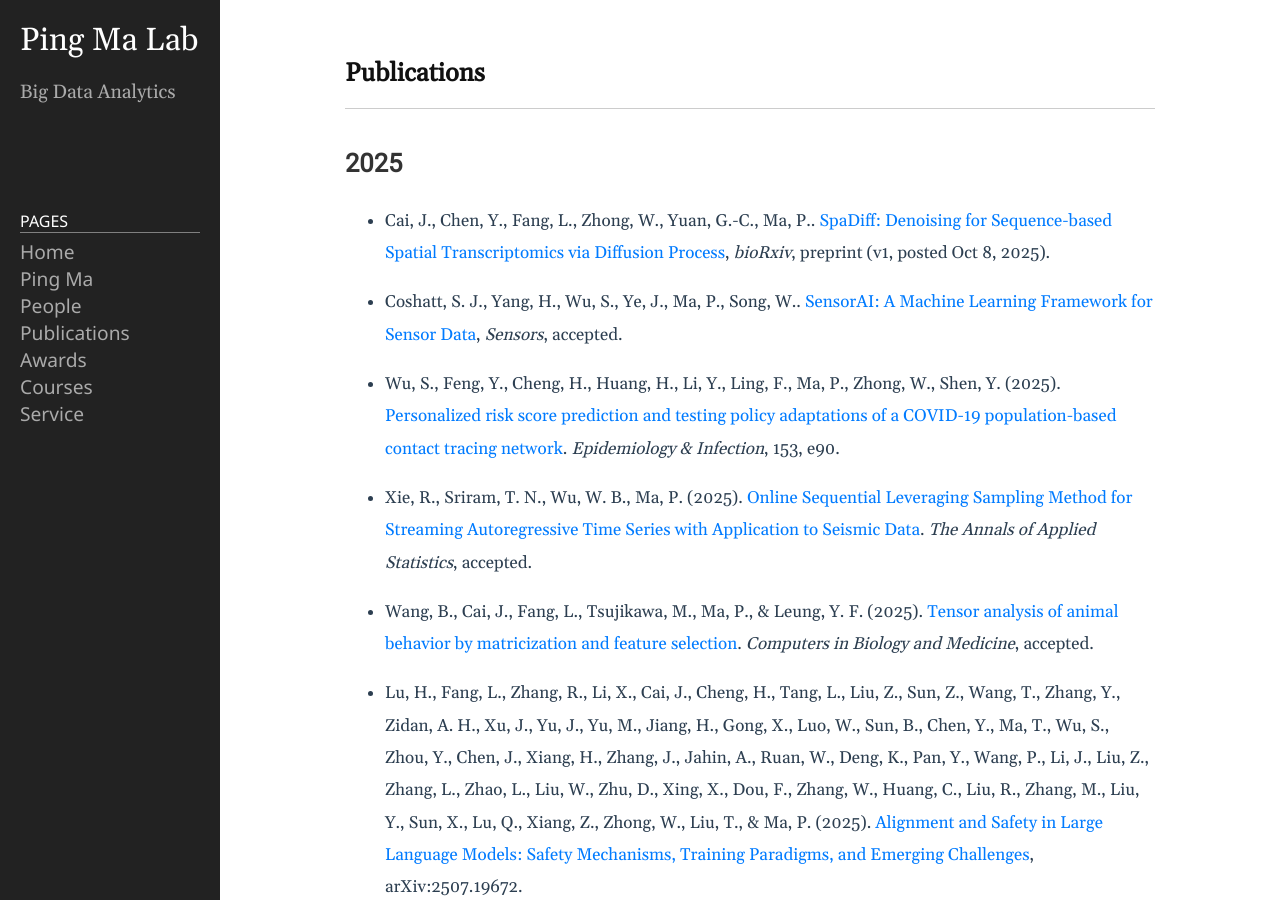
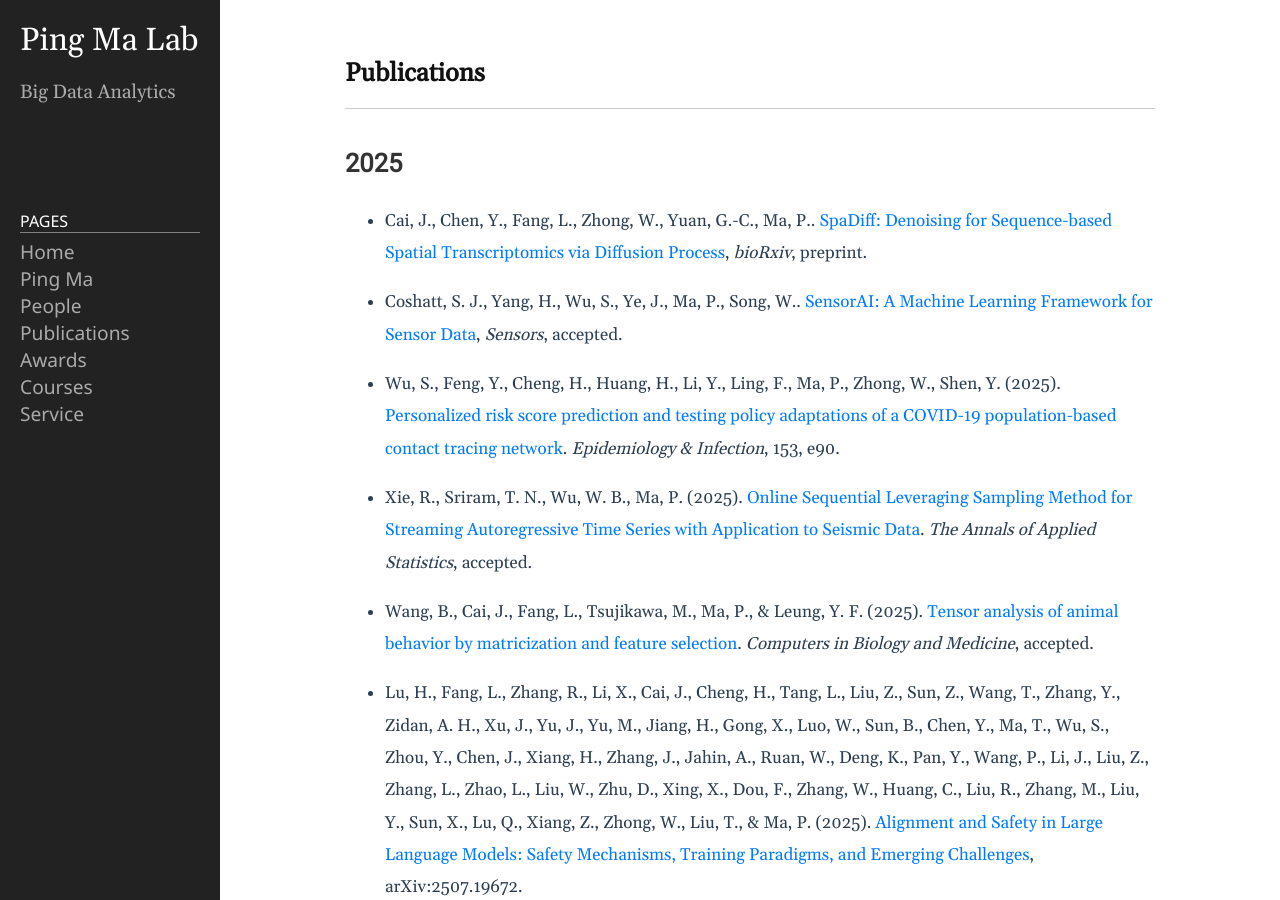
Before and after one commit to BDALpingio/BDALpingio.github.io, a Jekyll site: the page built from 3_publications.md, in a window 1280 px wide and 900 px high. Built offline with Jekyll 4.4.1, drawn with Linux system fonts in a browser that asks for light colours.

Commit message:
Update 3_publications.md

```diff
--- a/3_publications.md
+++ b/3_publications.md
@@ -5,7 +5,7 @@
 ---
 
 ## 2025
-- Cai, J., Chen, Y., Fang, L., Zhong, W., Yuan, G.-C., Ma, P.. [SpaDiff: Denoising for Sequence-based Spatial Transcriptomics via Diffusion Process](https://www.biorxiv.org/content/10.1101/2025.10.07.681011v1), _bioRxiv_, preprint (v1, posted Oct 8, 2025).
+- Cai, J., Chen, Y., Fang, L., Zhong, W., Yuan, G.-C., Ma, P.. [SpaDiff: Denoising for Sequence-based Spatial Transcriptomics via Diffusion Process](https://www.biorxiv.org/content/10.1101/2025.10.07.681011v1), _bioRxiv_, preprint.
 
 - Coshatt, S. J., Yang, H., Wu, S., Ye, J., Ma, P., Song, W.. [SensorAI: A Machine Learning Framework for Sensor Data](https://www.preprints.org/manuscript/202509.1187/v1), _Sensors_, accepted.
 
```
